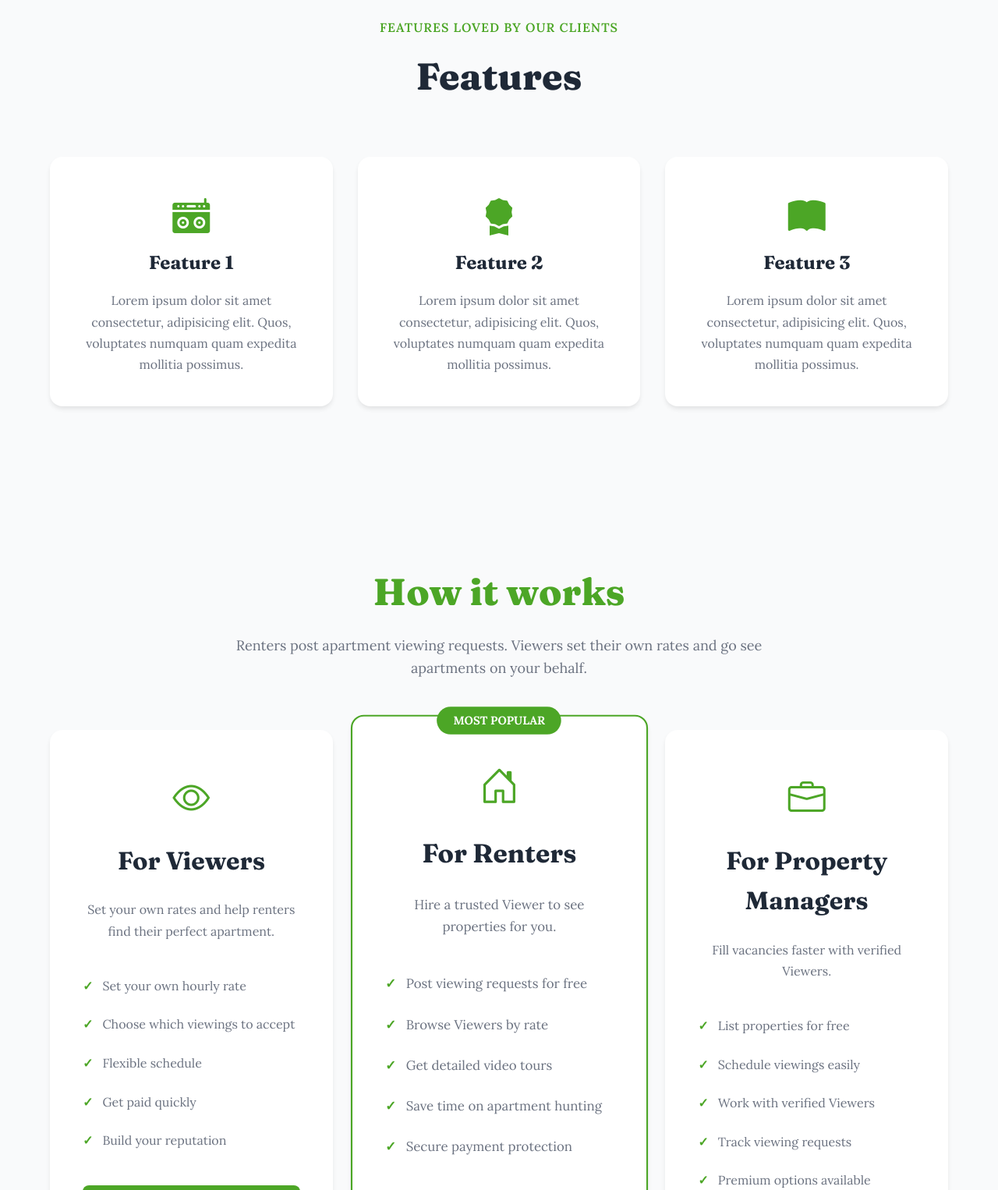
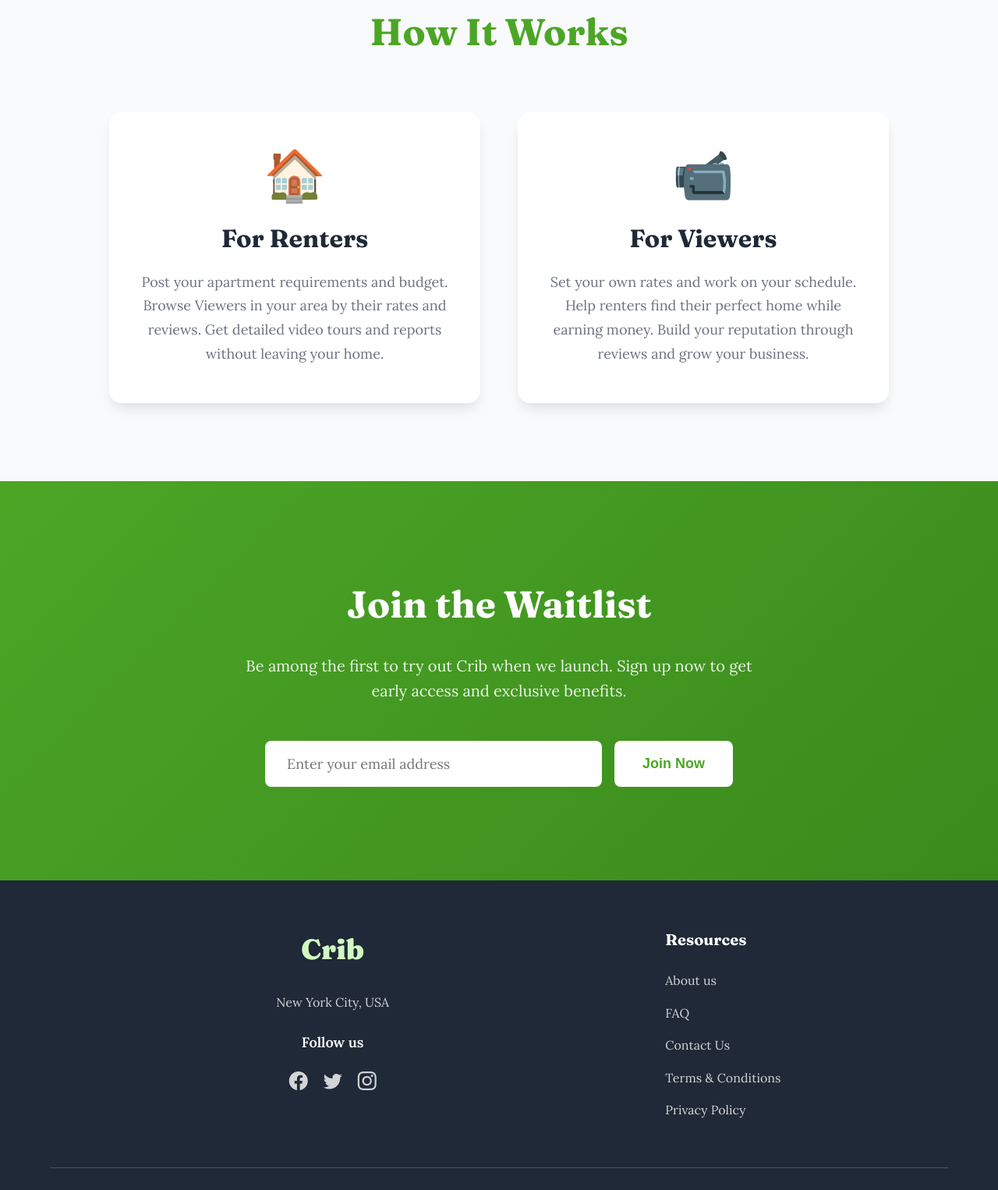
Before and after one commit to cribnyc/cribnyc.github.io, a website: page index.html in a window 1280 px wide. Shown: the part 1274-2800 px from the top of the page at 78% size. Drawn offline with nearby package versions, Linux system fonts and the light colour scheme.

Commit message:
Update website.html
Website Updates 1/25

```diff
--- a/index.html
+++ b/index.html
@@ -42,7 +42,7 @@
             position: fixed;
             top: 0;
             width: 100%;
-            height: 70px;
+            height: 60px;
             background: rgba(255, 255, 255, 0.95);
             backdrop-filter: blur(10px);
             box-shadow: 0 1px 3px rgba(0, 0, 0, 0.1);
@@ -51,29 +51,6 @@
             align-items: center;
             justify-content: space-between;
             padding: 0 5%;
-        }
-
-        nav {
-            display: flex;
-            align-items: center;
-            gap: 3rem;
-        }
-
-        .nav-links {
-            display: flex;
-            gap: 2.5rem;
-            list-style: none;
-        }
-
-        .nav-links a {
-            color: var(--text-dark);
-            text-decoration: none;
-            font-weight: 500;
-            transition: color 0.3s;
-        }
-
-        .nav-links a:hover {
-            color: var(--primary);
         }
 
         .btn {
@@ -89,6 +66,7 @@
             gap: 8px;
             border: none;
             cursor: pointer;
+            font-size: 16px;
         }
 
         .btn:hover {
@@ -98,26 +76,27 @@
         }
 
         .btn-secondary {
-            background: var(--bg-light);
-            color: var(--primary);
+            background: rgba(255, 255, 255, 0.2);
+            color: var(--white);
+            border: 2px solid var(--white);
         }
 
         .btn-secondary:hover {
-            background: #e5e7eb;
+            background: rgba(255, 255, 255, 0.3);
         }
 
         .hero {
-            min-height: 100vh;
+            min-height: 80vh;
             display: flex;
             align-items: center;
-            padding: 100px 5% 60px;
+            justify-content: flex-start;
+            padding: 80px 5% 40px;
             background: linear-gradient(135deg, #0f172a 0%, #1e293b 50%, #334155 100%);
         }
 
         .hero-content {
-            max-width: 1400px;
-            margin: 0 auto;
-            width: 100%;
+            max-width: 800px;
+            text-align: left;
         }
 
         .hero-text h1 {
@@ -129,211 +108,148 @@
         }
 
         .hero-text p {
-            font-size: 18px;
+            font-size: 20px;
             color: rgba(209, 250, 192, 0.9);
-            margin-bottom: 32px;
-            max-width: 500px;
+            margin-bottom: 48px;
             line-height: 1.8;
         }
 
         .hero-buttons {
             display: flex;
             gap: 16px;
+            justify-content: flex-start;
             flex-wrap: wrap;
         }
 
-        .stats {
-            padding: 80px 5%;
+        .about {
+            padding: 100px 5%;
             background: var(--white);
             text-align: center;
         }
 
-        .stats h2 {
-            font-size: 36px;
-            margin-bottom: 48px;
+        .about-content {
+            max-width: 900px;
+            margin: 0 auto;
         }
 
-        .stats-grid {
-            display: flex;
-            justify-content: center;
-            gap: 80px;
-            flex-wrap: wrap;
+        .about h2 {
+            font-size: 48px;
+            color: var(--primary);
+            margin-bottom: 32px;
         }
 
-        .stat-number {
-            font-size: 64px;
-            font-weight: 800;
-            color: var(--primary);
+        .about p {
+            font-size: 20px;
+            color: var(--text-gray);
+            line-height: 1.8;
+            margin-bottom: 24px;
         }
 
-        .stat-label {
-            font-size: 18px;
-            color: var(--text-gray);
-        }
-
-        .features {
+        .how-it-works {
             padding: 100px 5%;
             background: var(--bg-light);
         }
 
-        .section-header {
+        .how-it-works h2 {
+            font-size: 48px;
+            color: var(--primary);
+            margin-bottom: 64px;
             text-align: center;
-            margin-bottom: 64px;
         }
 
-        .section-subtitle {
-            color: var(--primary);
-            font-size: 16px;
-            font-weight: 600;
-            text-transform: uppercase;
-            letter-spacing: 1px;
-            margin-bottom: 12px;
-        }
-
-        .section-title {
-            font-size: 48px;
-            font-weight: 800;
-        }
-
-        .features-grid {
+        .roles-grid {
             display: grid;
-            grid-template-columns: repeat(auto-fit, minmax(320px, 1fr));
-            gap: 32px;
-            max-width: 1200px;
+            grid-template-columns: repeat(auto-fit, minmax(350px, 1fr));
+            gap: 48px;
+            max-width: 1000px;
             margin: 0 auto;
         }
 
-        .feature-card {
+        .role-card {
             background: var(--white);
-            padding: 40px 32px;
+            padding: 48px 40px;
             border-radius: 16px;
+            box-shadow: var(--shadow-lg);
             text-align: center;
             transition: all 0.3s;
-            box-shadow: var(--shadow);
         }
 
-        .feature-card:hover {
+        .role-card:hover {
             transform: translateY(-8px);
-            box-shadow: var(--shadow-lg);
         }
 
-        .feature-icon {
-            font-size: 48px;
+        .role-icon {
+            font-size: 64px;
             color: var(--primary);
-            margin-bottom: 20px;
+            margin-bottom: 24px;
+            line-height: 1;
         }
 
-        .feature-card h3 {
-            font-size: 24px;
+        .role-card h3 {
+            font-size: 32px;
             margin-bottom: 16px;
+            color: var(--text-dark);
         }
 
-        .feature-card p {
+        .role-card p {
+            font-size: 18px;
             color: var(--text-gray);
             line-height: 1.7;
         }
 
-        .pricing {
-            padding: 100px 5%;
-            background: var(--bg-light);
-        }
-
-        .pricing-grid {
-            display: grid;
-            grid-template-columns: repeat(auto-fit, minmax(320px, 1fr));
-            gap: 32px;
-            max-width: 1200px;
-            margin: 48px auto 0;
-        }
-
-        .pricing-card {
-            background: var(--white);
-            padding: 48px 40px;
-            border-radius: 16px;
-            box-shadow: var(--shadow);
-            text-align: center;
-            transition: all 0.3s;
-            border: 2px solid transparent;
-            position: relative;
-        }
-
-        .pricing-card.featured {
-            border-color: var(--primary);
-            transform: scale(1.05);
-        }
-
-        .pricing-card:hover {
-            transform: translateY(-8px);
-            box-shadow: var(--shadow-lg);
-        }
-
-        .pricing-description {
-            color: var(--text-gray);
-            margin: 24px 0;
-            line-height: 1.7;
-        }
-
-        .pricing-features {
-            list-style: none;
-            margin: 32px 0;
-            text-align: left;
-        }
-
-        .pricing-features li {
-            padding: 12px 0;
-            color: var(--text-gray);
-        }
-
-        .pricing-features li:before {
-            content: "✓";
-            color: var(--primary);
-            font-weight: bold;
-            margin-right: 12px;
-        }
-
-        .newsletter {
-            padding: 100px 5%;
+        .waitlist {
+            padding: 120px 5%;
             background: linear-gradient(135deg, var(--primary) 0%, var(--primary-dark) 100%);
             text-align: center;
         }
 
-        .newsletter h2 {
-            font-size: 36px;
+        .waitlist h2 {
+            font-size: 48px;
             color: var(--white);
-            margin-bottom: 16px;
+            margin-bottom: 24px;
         }
 
-        .newsletter p {
-            font-size: 18px;
+        .waitlist p {
+            font-size: 20px;
             color: rgba(255, 255, 255, 0.9);
-            margin-bottom: 32px;
+            margin-bottom: 48px;
+            max-width: 700px;
+            margin-left: auto;
+            margin-right: auto;
         }
 
-        .newsletter-form {
+        .waitlist-form {
             display: flex;
-            gap: 12px;
-            max-width: 500px;
+            gap: 16px;
+            max-width: 600px;
             margin: 0 auto;
             flex-wrap: wrap;
             justify-content: center;
         }
 
-        .newsletter-form input {
+        .waitlist-form input {
             flex: 1;
-            min-width: 280px;
-            padding: 16px 24px;
+            min-width: 300px;
+            padding: 18px 28px;
             border: none;
             border-radius: 8px;
-            font-size: 16px;
+            font-size: 18px;
+            font-family: 'Lora', serif;
         }
 
-        .newsletter-form .btn {
+        .waitlist-form .btn {
             background: var(--white);
             color: var(--primary);
+            font-size: 18px;
+            padding: 18px 36px;
+        }
+
+        .waitlist-form .btn:hover {
+            background: var(--bg-light);
         }
 
         footer {
-            padding: 80px 5% 40px;
+            padding: 60px 5% 40px;
             background: var(--text-dark);
             color: rgba(255, 255, 255, 0.8);
         }
@@ -424,9 +340,18 @@
 
         @media (max-width: 768px) {
             .hero-text h1 {
-                font-size: 42px;
+                font-size: 48px;
+            }
+            .hero-text p {
+                font-size: 18px;
+            }
+            .about h2, .how-it-works h2, .waitlist h2 {
+                font-size: 36px;
             }
             .footer-content {
+                grid-template-columns: 1fr;
+            }
+            .roles-grid {
                 grid-template-columns: 1fr;
             }
         }
@@ -434,18 +359,8 @@
 </head>
 <body>
     <header>
-        <a href="#" style="font-family: 'Fraunces', serif; font-weight: 900; font-size: 28px; color: var(--primary); text-decoration: none;">Crib</a>
-        <nav>
-            <ul class="nav-links">
-                <li><a href="#about">About us</a></li>
-                <li><a href="#pricing">Pricing</a></li>
-                <li><a href="#features">Features</a></li>
-            </ul>
-            <a href="#" class="btn">
-                <span>Download</span>
-                <i class="bi bi-apple"></i>
-            </a>
-        </nav>
+        <a href="#" style="font-family: 'Fraunces', serif; font-weight: 900; font-size: 24px; color: var(--primary); text-decoration: none;">Crib</a>
+        <a href="#waitlist" class="btn">Join Waitlist</a>
     </header>
 
     <section class="hero">
@@ -454,125 +369,59 @@
                 <h1>Crib</h1>
                 <p>Let apartment hunting be our full time job so you can do yours.</p>
                 <div class="hero-buttons">
-                    <a href="#" class="btn">Get started</a>
-                    <a href="#" class="btn btn-secondary">Learn more</a>
+                    <a href="#waitlist" class="btn">Join the Waitlist</a>
+                    <a href="#about" class="btn btn-secondary">Learn More</a>
                 </div>
             </div>
         </div>
     </section>
 
-    <section class="stats">
-        <h2>In numbers</h2>
-        <div class="stats-grid">
-            <div class="stat-item">
-                <div class="stat-number">250k+</div>
-                <div class="stat-label">Installs</div>
-            </div>
-            <div class="stat-item">
-                <div class="stat-number">400+</div>
-                <div class="stat-label">Hours Saved</div>
-            </div>
+    <section class="about" id="about">
+        <div class="about-content">
+            <h2>What is Crib?</h2>
+            <p>
+                Crib is an apartment hunting platform that connects Renters with trusted Viewers
+                who visit apartments on their behalf. No more wasting time traveling to properties that don't
+                meet your needs.
+            </p>
+            <p>
+                Whether you're relocating to a new city, have a busy schedule, or just want to save time,
+                Crib makes finding your perfect apartment easier than ever.
+            </p>
         </div>
     </section>
 
-    <section class="features" id="features">
-        <div class="section-header">
-            <div class="section-subtitle">Features loved by our clients</div>
-            <h2 class="section-title">Features</h2>
-        </div>
-        <div class="features-grid">
-            <div class="feature-card">
-                <i class="bi bi-boombox-fill feature-icon"></i>
-                <h3>Feature 1</h3>
-                <p>Lorem ipsum dolor sit amet consectetur, adipisicing elit. Quos, voluptates numquam quam expedita mollitia possimus.</p>
-            </div>
-            <div class="feature-card">
-                <i class="bi bi-award-fill feature-icon"></i>
-                <h3>Feature 2</h3>
-                <p>Lorem ipsum dolor sit amet consectetur, adipisicing elit. Quos, voluptates numquam quam expedita mollitia possimus.</p>
-            </div>
-            <div class="feature-card">
-                <i class="bi bi-book-fill feature-icon"></i>
-                <h3>Feature 3</h3>
-                <p>Lorem ipsum dolor sit amet consectetur, adipisicing elit. Quos, voluptates numquam quam expedita mollitia possimus.</p>
-            </div>
-        </div>
-    </section>
-
-    <section class="pricing" id="pricing">
-        <div class="section-header">
-            <h2 class="section-title" style="color: var(--primary);">How it works</h2>
-            <p style="max-width: 700px; margin: 16px auto 0; color: var(--text-gray); font-size: 18px;">
-                Renters post apartment viewing requests. Viewers set their own rates and go see apartments on your behalf.
-            </p>
-        </div>
-        <div class="pricing-grid">
-            <div class="pricing-card">
-                <div style="font-size: 48px; color: var(--primary); margin-bottom: 16px;">
-                    <i class="bi bi-eye"></i>
-                </div>
-                <h3 style="font-size: 32px; margin-bottom: 16px;">For Viewers</h3>
-                <p class="pricing-description">Set your own rates and help renters find their perfect apartment.</p>
-                <ul class="pricing-features">
-                    <li>Set your own hourly rate</li>
-                    <li>Choose which viewings to accept</li>
-                    <li>Flexible schedule</li>
-                    <li>Get paid quickly</li>
-                    <li>Build your reputation</li>
-                </ul>
-                <a href="#" class="btn" style="width: 100%;">Become a Viewer</a>
-                <p style="margin-top: 16px; font-size: 14px; color: var(--text-gray);">
-                    <strong>Typical rates:</strong> $25-$75/hour
+    <section class="how-it-works">
+        <h2>How It Works</h2>
+        <div class="roles-grid">
+            <div class="role-card">
+                <div class="role-icon">🏠</div>
+                <h3>For Renters</h3>
+                <p>
+                    Post your apartment requirements and budget. Browse Viewers in your area by their rates
+                    and reviews. Get detailed video tours and reports without leaving your home.
                 </p>
             </div>
-            <div class="pricing-card featured">
-                <div style="position: absolute; top: -12px; left: 50%; transform: translateX(-50%); background: var(--primary); color: white; padding: 6px 20px; border-radius: 20px; font-size: 14px; font-weight: 700;">
-                    MOST POPULAR
-                </div>
-                <div style="font-size: 48px; color: var(--primary); margin-bottom: 16px;">
-                    <i class="bi bi-house-door"></i>
-                </div>
-                <h3 style="font-size: 32px; margin-bottom: 16px;">For Renters</h3>
-                <p class="pricing-description">Hire a trusted Viewer to see properties for you.</p>
-                <ul class="pricing-features">
-                    <li>Post viewing requests for free</li>
-                    <li>Browse Viewers by rate</li>
-                    <li>Get detailed video tours</li>
-                    <li>Save time on apartment hunting</li>
-                    <li>Secure payment protection</li>
-                </ul>
-                <a href="#" class="btn" style="width: 100%;">Find a Viewer</a>
-                <p style="margin-top: 16px; font-size: 14px; color: var(--text-gray);">
-                    Pay Viewer's rate + small service fee
-                </p>
-            </div>
-            <div class="pricing-card">
-                <div style="font-size: 48px; color: var(--primary); margin-bottom: 16px;">
-                    <i class="bi bi-briefcase"></i>
-                </div>
-                <h3 style="font-size: 32px; margin-bottom: 16px;">For Property Managers</h3>
-                <p class="pricing-description">Fill vacancies faster with verified Viewers.</p>
-                <ul class="pricing-features">
-                    <li>List properties for free</li>
-                    <li>Schedule viewings easily</li>
-                    <li>Work with verified Viewers</li>
-                    <li>Track viewing requests</li>
-                    <li>Premium options available</li>
-                </ul>
-                <a href="#" class="btn" style="width: 100%;">List Property</a>
-                <p style="margin-top: 16px; font-size: 14px; color: var(--text-gray);">
-                    <strong>Free to list.</strong> Premium at $49/mo
+            <div class="role-card">
+                <div class="role-icon">📹</div>
+                <h3>For Viewers</h3>
+                <p>
+                    Set your own rates and work on your schedule. Help renters find their perfect home while
+                    earning money. Build your reputation through reviews and grow your business.
                 </p>
             </div>
         </div>
     </section>
 
-    <section class="newsletter">
-        <h2>Newsletter Signup</h2>
-        <p>Keep yourself updated</p>
-        <form class="newsletter-form">
-            <input type="email" placeholder="Enter your email" />
-            <button type="submit" class="btn">Signup</button>
+    <section class="waitlist" id="waitlist">
+        <h2>Join the Waitlist</h2>
+        <p>
+            Be among the first to try out Crib when we launch. Sign up now to get early access
+            and exclusive benefits.
+        </p>
+        <form class="waitlist-form">
+            <input type="email" placeholder="Enter your email address" required />
+            <button type="submit" class="btn">Join Now</button>
         </form>
     </section>
 
@@ -581,15 +430,13 @@
             <div class="footer-brand">
                 <div style="font-family: 'Fraunces', serif; font-weight: 900; font-size: 36px; color: var(--main-text); margin-bottom: 24px;">Crib</div>
                 <div class="footer-address">
-                    2 Lord Edward St,<br />
-                    D02 P634,<br />
-                    United Kingdom
+                    New York City, USA<br />
                 </div>
                 <div class="footer-social-title">Follow us</div>
                 <div class="social-links">
-                    <a href="#"><i class="bi bi-facebook"></i></a>
-                    <a href="#"><i class="bi bi-twitter"></i></a>
-                    <a href="#"><i class="bi bi-instagram"></i></a>
+                    <a href="#" aria-label="Facebook"><i class="bi bi-facebook"></i></a>
+                    <a href="#" aria-label="Twitter"><i class="bi bi-twitter"></i></a>
+                    <a href="#" aria-label="Instagram"><i class="bi bi-instagram"></i></a>
                 </div>
             </div>
             <div class="footer-links">
```
